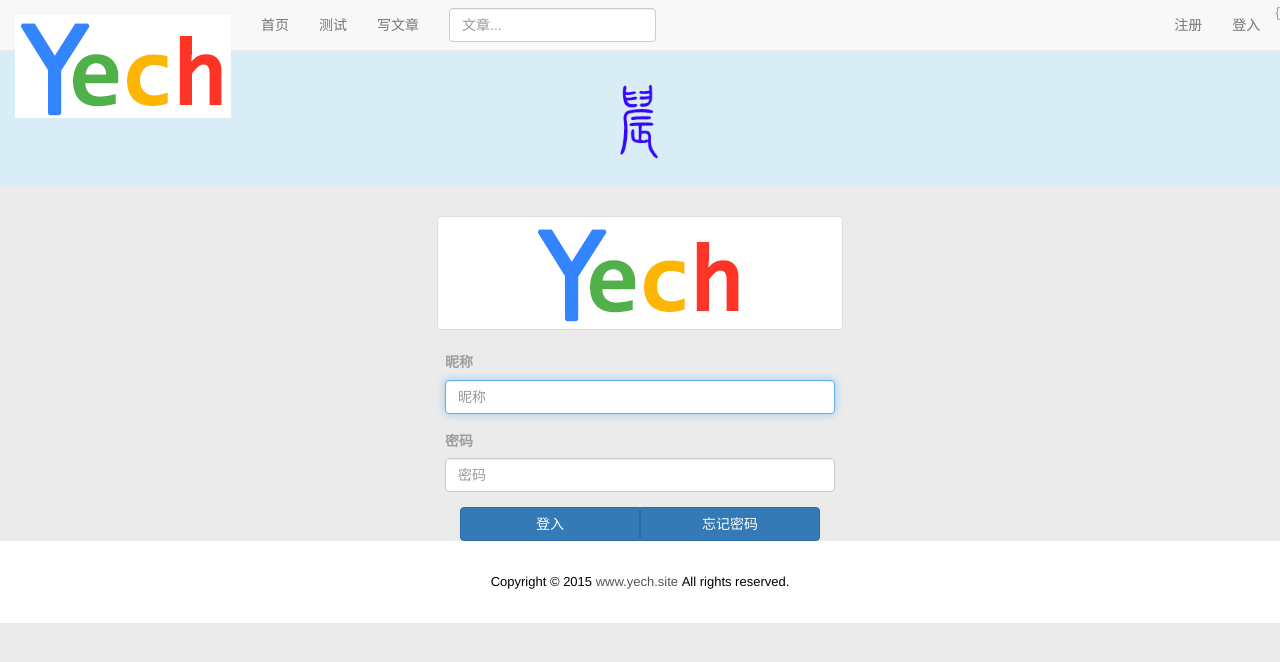
After one commit to ye-yechen/blog, a Django app: template article/templates/login.html in a window 1280 px wide. The commit adds this page. Shown: the top 662 px of the page. Run offline with Django 3.2, Linux system fonts and the light colour scheme; the template is opened without the code that fills it, so the values that code supplies are empty; some libraries are stand-ins or nearby versions.

Commit message:
完成登录功能，修复一些问题

```diff
--- a/article/admin.py
+++ b/article/admin.py
@@ -1,7 +1,7 @@
 from django.contrib import admin
 from article.models import Article
-from article.models import User
+# from article.models import User
 # Register your models here.
 
 admin.site.register(Article)
-admin.site.register(User)
+# admin.site.register(User)
--- a/article/static/css/beauty.css
+++ b/article/static/css/beauty.css
@@ -175,6 +175,11 @@ a.entry-cover:hover img
 {
 	float:right;
 	color:#16a085;
+}
+
+.user-img
+{
+	float:right;
 }
 
 .tags-links
--- a/article/static/css/style.css
+++ b/article/static/css/style.css
@@ -140,11 +140,8 @@ i {
 	padding-bottom: 10px;
 }
 
-.close-slagan{
+.close-slogan{
 	margin-right:20px;
 	margin-bottom:50px;
 	float: right;
 }
-.user{
-	margin-top:15px;
-}
--- a/article/templates/article_detail.html
+++ b/article/templates/article_detail.html
@@ -18,6 +18,7 @@
                     <header class="entry-header">
                         <h2 class="entry-title">
                             {{ article.title }}
+                            <img src="/static/image/logo.png" class="more-link" title="{{ request.user.username}}">
                         </h2>
 
                         <div class="entry-meta">
--- a/article/templates/blog_base.html
+++ b/article/templates/blog_base.html
@@ -5,6 +5,8 @@
     <meta http-equiv="Content-Type" content="text/html; charset=UTF-8"/>
     <meta name="viewport" content="width=device-width, initial-scale=1">
 
+    <link rel="icon" href="/static/image/favicon.ico" type="image/x-icon">
+    <link rel="shortcut icon" href="/static/image/favicon.ico" type="image/x-icon">
     <link rel="stylesheet" href="https://cdn.bootcss.com/bootstrap/3.3.7/css/bootstrap.min.css">
     <link rel="stylesheet" href="/static/css/style.css">
     <link rel="stylesheet" href="/static/css/beauty.css">
--- a/article/templates/blog_nav.html
+++ b/article/templates/blog_nav.html
@@ -3,7 +3,7 @@
     <div class="container-fluid">
         <div class="navbar-header">
             <a class="navbar-brand" href="/blog">
-                <img src="/static/image/logo.png" width="40" title=""/>
+                <img src="/static/image/logo.png" title=""/>
             </a>
         </div>
         <div class="navbar-collapse collapse">
@@ -21,10 +21,13 @@
                 </form>
             </ul>
             <ul class="nav navbar-nav navbar-right">
-                <li><a href="/user/register">注册</a></li>
-                <li id="login-link">
-                    <a data-toggle="modal" data-target="#login" href="#">登入</a>
-                </li>
+                <li><a href="/accounts/register">注册</a></li>
+                {% if request.user.is_authenticated %}
+                <li><a href="">{{request.user.username}}</a></li>
+                <li><a href="/accounts/logout">注销</a></li>
+                {% else %}
+                <li><a href="/accounts/loginpage">登入</a></li>
+                {{% endif %}
             </ul>
         </div>
     </div>
--- /dev/null
+++ b/article/templates/login.html
@@ -0,0 +1,60 @@
+{% extends 'blog_base.html' %}
+{% block title%}
+登入 | yech.site
+{% endblock %}
+
+{% block extra_head %}{% endblock %}
+
+{% block content %}
+
+<div class="row">
+    <div class="col-sm-4 col-sm-offset-4 ">
+        <a href="/blog" class="thumbnail">
+            <img src="/static/image/logo.png" title="yech.site">
+        </a>
+    </div>
+</div>
+
+<section class="content-wrap">
+    <div class="container">
+
+        <div class="row">
+            <aside class="col-sm-4 sidebar">
+            </aside>
+            <main class="col-sm-4 main-content">
+
+                <form action="{% url 'blog:login_site' %}" class="form-horizontal" method="post">{% csrf_token %}
+                    <div class="form-group">
+                        <label class="">昵称</label>
+                         <input name="username" type="text" class="form-control" placeholder="昵称" required="" autofocus="">
+                    </div>
+                     <div class="form-group">
+                        <label class="">密码</label>
+                         <input name="password" type="password" class="form-control" placeholder="密码" required="" autofocus="">
+                    </div>
+                    <input type="hidden" name="next" value="{{ redirect_to }}">
+
+                    {% if login_err%}
+                    <div class="jumbotron alert-info slogan">{{ login_err }}</div>
+                    {% endif %}
+
+                    <div class="btn-group btn-group-justified" role="group" aria-label="...">
+                      <div class="btn-group" role="group">
+                        <button type="submit" id="login" class="btn btn-primary">登入</button>
+                      </div>
+                        <div class="btn-group" role="group">
+                        <button type="button" id="forget" class="btn btn-primary">忘记密码</button>
+                      </div>
+                    </div>
+                </form>
+            </main>
+            <aside class="col-sm-4 sidebar">
+            </aside>
+        </div>
+    </div>
+</section>
+{% endblock %}
+
+{% block script%}
+
+{% endblock %}
--- a/article/templates/publish.html
+++ b/article/templates/publish.html
@@ -1,6 +1,6 @@
 {% extends 'blog_base.html' %}
 {% block title%}
-编辑文章
+编辑文章 | yech.site
 {% endblock %}
 {% block extra_head %}
 <link rel="stylesheet" href="https://cdn.jsdelivr.net/simplemde/latest/simplemde.min.css">
--- a/article/urls.py
+++ b/article/urls.py
@@ -7,5 +7,9 @@ urlpatterns = [
     url(r'^article/publish$', views.publish, name='article_publish'),
     url(r'^article/save$', views.save_article, name='article_save'),
     url(r'^article/detail/(?P<article_id>\d+)$', views.article_detail, name='article_detail'),
-    url(r'^user/register', RegisterView.as_view(), name='register')
+    url(r'^accounts/register', RegisterView.as_view(), name='register'),
+    url(r'^activate/(?P<token>\w+.[-_\w]*\w+.[-_\w]*\w+)/$', views.active_user, name='active_user'),
+    url(r'^accounts/loginpage', views.login_page, name='login'),
+    url(r'^accounts/login', views.login_site, name='login_site'),
+    url(r'^accounts/logout', views.logout_site, name='logout'),
 ]
--- a/blog/settings.py
+++ b/blog/settings.py
@@ -128,3 +128,9 @@ USE_TZ = True
 # https://docs.djangoproject.com/en/1.10/howto/static-files/
 
 STATIC_URL = '/static/'
+
+EMAIL_HOST = 'smtp.qq.com'
+EMAIL_HOST_USER = '1522120424@qq.com'
+EMAIL_HOST_PASSWORD = 'gelnlbtgcelrfghb'
+EMAIL_PORT = 587
+EMAIL_USE_TLS = True
```
Also changed, not shown: article/forms.py (+13 -7 lines), article/models.py (+14 -14 lines), article/templates/index.html (+5 -4 lines), article/templates/message.html (added, +8 -0 lines), article/token.py (added, +33 -0 lines), article/views.py (+52 -6 lines), article/static/image/favicon.ico (added).
